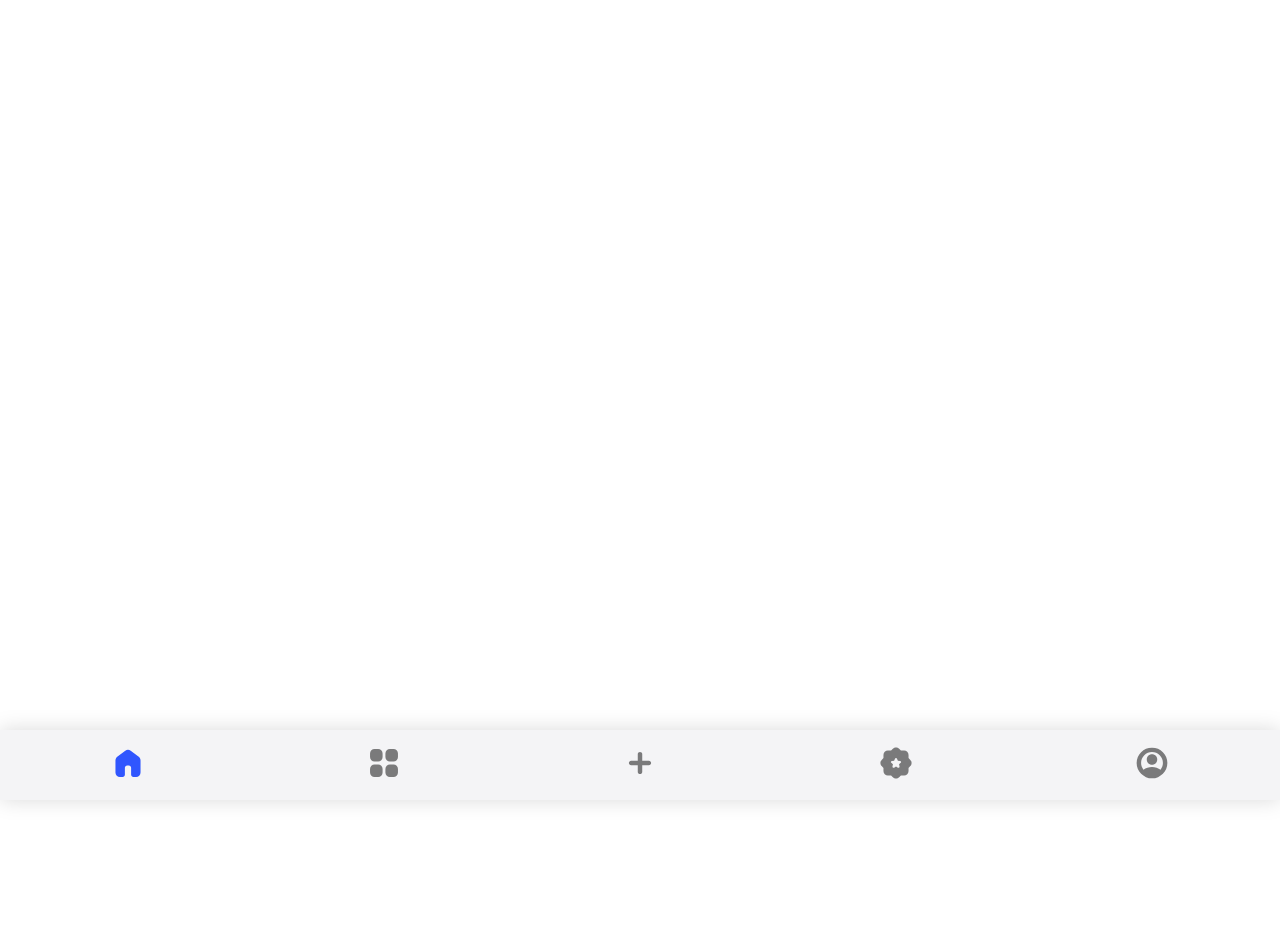
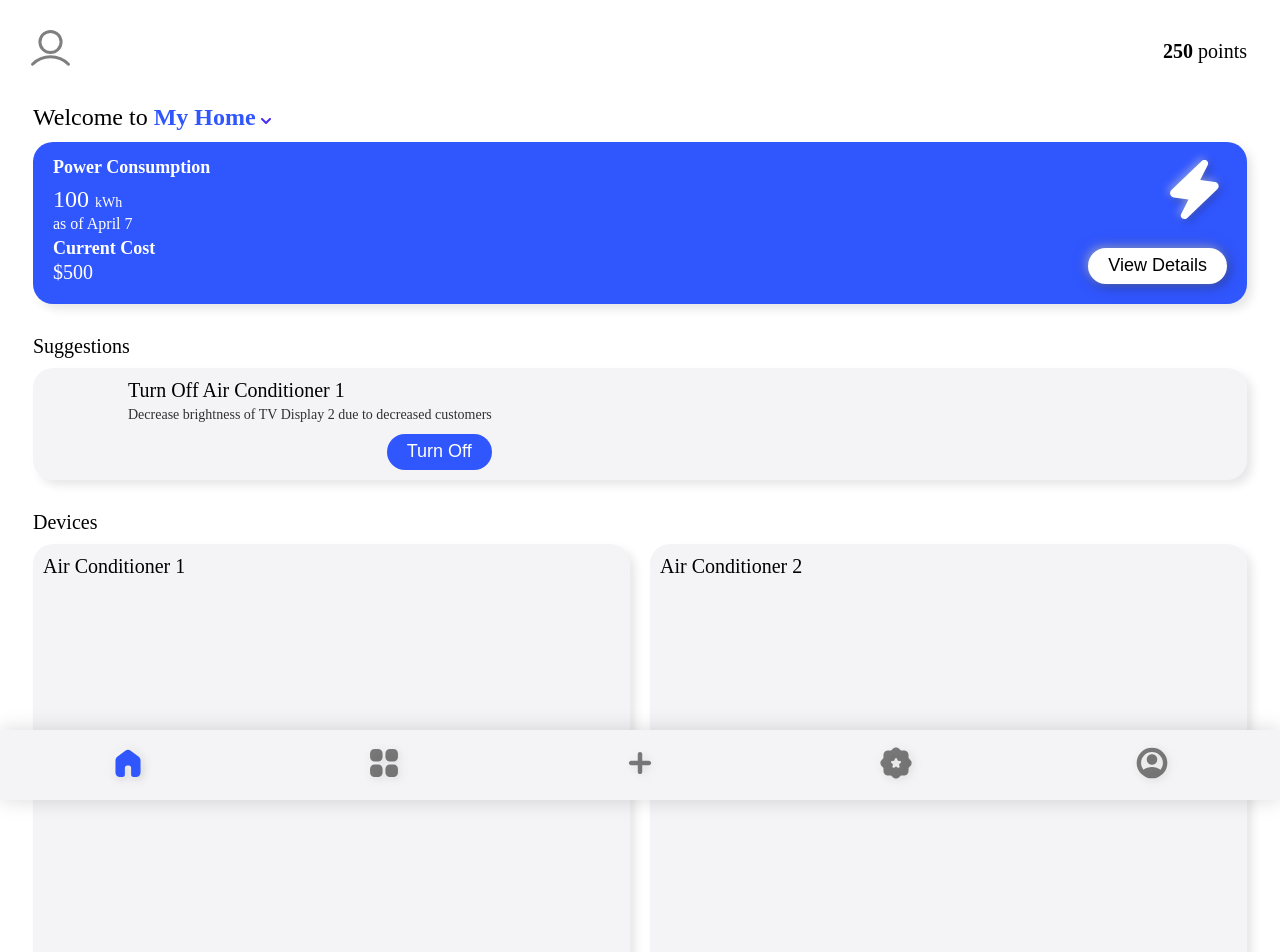
Before and after one commit to Tien-Cheng/protos, a Vue app in the folder frontend/: page / in a window 1280 px wide. Shown: the top 952 px of the page. Before the commit the page ends 800 px from the top, so only its background shows below. Built offline with nearby package versions, Linux system fonts and the light colour scheme; what @qvant/qui-max would draw is missing.

Commit message:
[feat] made home screen

```diff
--- a/frontend/src/App.vue
+++ b/frontend/src/App.vue
@@ -12,10 +12,11 @@ import { RouterView } from "vue-router";
   --primary: #3056FE;
   --background: #f4f4f6;
   --default-shadow: 0 0 20px #00000026;
-  --default-neu: -5px -5px 10px 3px #ffffffc4, 5px 5px 10px -1px #0000001a;
+  --default-neu: -5px -5px 10px #ffffffc4, 5px 5px 10px #0000001a;
   --secondary-shadow: 0 0 20px #00000026;
   --secondary-neu: -4px -4px 7px #ffffffc4, 4px 4px 7px #0000001a;
-  --icon-neu: -2px -2px 5px 2 #ffffffc4, 2px 2px 5px #0000001a;
+  --icon-neu: drop-shadow(-2px -2px 4px #ffffffc4) drop-shadow(2px 2px 4px #00000026);
+  --darkened-icon-neu: drop-shadow(-2px -2px 4px #ffffff70) drop-shadow(2px 2px 4px #00000050);
   --inner-neu: -4px -4px 7px #ffffffc4 inset, 4px 4px 7px #0000001a inset;
 }
 
@@ -31,4 +32,52 @@ import { RouterView } from "vue-router";
   border-radius: 5px;
   background-color: #7f7f7f7f;
 }
+
+body {
+  color: black;
+}
+
+h1,
+h2,
+h3,
+h4,
+p {
+  margin: 0;
+  line-height: 1.2;
+}
+
+h1, h2, h3 {
+  font-weight: 300;
+}
+
+h4, p {
+  font-weight: 500;
+}
+
+h1 {
+  font-size: 24px;
+}
+
+h2 {
+  font-size: 20px;
+}
+
+h3 {
+  font-size: 18px;
+}
+
+h4 {
+  font-size: 14px;
+}
+
+b {
+  font-weight: 700;
+}
+
+button {
+  outline: none;
+  border: none;
+  margin: none;
+  padding: none;
+}
 </style>
--- a/frontend/src/components/AppBar.vue
+++ b/frontend/src/components/AppBar.vue
@@ -67,7 +67,7 @@ router.currentRoute;
 }
 
 .nav-bar svg {
-  backdrop-filter: drop-shadow(var(--icon-neu));
+  filter: var(--icon-neu);
 }
 
 .nav-bar svg path {
--- /dev/null
+++ b/frontend/src/components/DeviceCard.vue
@@ -0,0 +1,59 @@
+<script setup lang="ts">
+import SectionCard from './SectionCard.vue';
+import SlideSwitch from './SlideSwitch.vue';
+
+const props = defineProps<{
+  name: string,
+  status: "active" | "inactive" | "disconnected" | "error",
+}>();
+
+const output = defineModel<string>();
+
+const emits = defineEmits<{
+  (e: "update", status: "active" | "inactive"): void;
+}>();
+
+function update(v: "active" | "inactive") {
+  output.value = v;
+  emits("update", v);
+}
+
+</script>
+
+<template>
+
+  <SectionCard class="device-card" :status="output">
+    <h2>{{ name }}</h2>
+    <div class="bottom-wrap">
+      <SlideSwitch @update="v => { if (!['disconnected', 'error'].includes(status)) update(v ? 'active' : 'inactive');}" :value="status == 'active'" />
+      <div class="device-icon" />
+    </div>
+  </SectionCard>
+</template>
+
+<style scoped>
+.device-card {
+  aspect-ratio: 1;
+  /* max-width: calc(50vw - 20px); */
+  display: flex;
+  flex-direction: column;
+  justify-content: space-between;
+}
+
+.device-card[status="active"] {
+  color: white;
+  background: var(--primary);
+}
+
+.bottom-wrap {
+  display: flex;
+  justify-content: space-between;
+  align-items: flex-end;
+}
+
+.device-icon {
+  width: 40px;
+  height: 40px;
+  background: white;
+}
+</style>
--- a/frontend/src/components/SectionCard.vue
+++ b/frontend/src/components/SectionCard.vue
@@ -8,11 +8,11 @@
   </div>
 </template>
 
-<style>
-div.section-card {
+<style scoped>
+.section-card {
   background: var(--background);
   border-radius: 20px;
-  margin: 10px;
+  margin: 10px 0;
   padding: 10px;
   box-shadow: var(--default-neu);
 }
--- a/frontend/src/components/SlideSwitch.vue
+++ b/frontend/src/components/SlideSwitch.vue
@@ -10,13 +10,13 @@ defineProps<{
 }>();
 
 const emits = defineEmits<{
-  (e: "click", newValue: boolean): void,
+  (e: "update", newValue: boolean): void,
 }>();
 
 onMounted(() => {
   // input.value.checked = props.value;
   input.value.addEventListener("change", () => {
-    emits("click", input.value.checked);
+    emits("update", input.value.checked);
   });
 });
 
@@ -48,7 +48,7 @@ input {
 }
 
 .switch-main:has(input:checked) {
-  background: #FFFFFF40;
+  background: #FFFFFFb4;
 
   .knob {
     background: var(--primary);
@@ -66,7 +66,7 @@ input {
   margin: 5px;
   border-radius: 20px;
   box-shadow: var(--secondary-shadow);
-  background: #CFD2D5;
+  background: var(--background);
   transition: all ease .2s;
 }
 
--- a/frontend/src/pages/Home.vue
+++ b/frontend/src/pages/Home.vue
@@ -1,10 +1,208 @@
 <script setup lang="ts">
+import { ref } from 'vue';
 import AppBar from '../components/AppBar.vue';
+import SectionCard from '../components/SectionCard.vue';
+import DeviceCard from '../components/DeviceCard.vue';
+
+const score = ref(250);
+const data = ref({
+  power: 100,
+  cost: 500
+});
+const date = new Date();
+
+const suggestions = ref({
+  "Turn Off Air Conditioner 1": {
+    description: "Decrease brightness of TV Display 2 due to decreased customers",
+    button: "Turn Off"
+  }
+} as { [key: string]: { description: string, button: string } });
+
+const devices = ref({
+  "Air Conditioner 1": "inactive",
+  "Air Conditioner 2": "inactive",
+  "Air Conditioner 3": "inactive",
+} as { [key: string]: "active" | "inactive" | "disconnected" | "error" });
 
 </script>
 
 <template>
-  <AppBar>
+  <div class="home-header">
+    <img src="../assets/profile_picture.svg">
+    <h2 class="points">
+      <b>{{ score }}</b> points
+    </h2>
+  </div>
+  <div class="home-content">
+    <h1 class="home-title">
+      Welcome to <b>My Home</b>
+      <svg class="drop-down" width="11" height="7" viewBox="0 0 11 7" fill="none" xmlns="http://www.w3.org/2000/svg">
+        <path fill-rule="evenodd" clip-rule="evenodd"
+          d="M0.292787 0.305288C0.480314 0.117817 0.734622 0.0125018 0.999786 0.0125018C1.26495 0.0125018 1.51926 0.117817 1.70679 0.305288L4.99979 3.59829L8.29279 0.305288C8.38503 0.209778 8.49538 0.133596 8.61738 0.0811869C8.73939 0.0287779 8.87061 0.00119157 9.00339 3.77571e-05C9.13616 -0.00111606 9.26784 0.0241854 9.39074 0.0744663C9.51364 0.124747 9.62529 0.199 9.71918 0.292893C9.81307 0.386786 9.88733 0.498438 9.93761 0.621334C9.98789 0.744231 10.0132 0.87591 10.012 1.00869C10.0109 1.14147 9.9833 1.27269 9.93089 1.39469C9.87848 1.5167 9.8023 1.62704 9.70679 1.71929L5.70679 5.71929C5.51926 5.90676 5.26495 6.01207 4.99979 6.01207C4.73462 6.01207 4.48031 5.90676 4.29279 5.71929L0.292787 1.71929C0.105316 1.53176 0 1.27745 0 1.01229C0 0.747124 0.105316 0.492816 0.292787 0.305288Z"
+          fill="#482FF7" />
+      </svg>
+    </h1>
+    <SectionCard id="homeMainCard">
+      <div class="power-flex">
+        <div class="power-wrap">
+          <h3 class="card-title">
+            <b>Power Consumption</b>
+          </h3>
+          <h1 class="power">
+            {{ data.power }}
+            <h4 class="power-unit">kWh</h4>
+          </h1>
+          <p>as of {{ date.toLocaleString('default', { day: 'numeric', month: 'long' }) }}</p>
+        </div>
+        <div class="power-icon">
+          <svg width="65" height="65" viewBox="0 0 24 24" fill="none" xmlns="http://www.w3.org/2000/svg">
+            <path
+              d="M9.77503 15.65L4.37503 14.925C3.72503 14.8417 3.29587 14.4875 3.08753 13.8625C2.8792 13.2375 3.0167 12.6917 3.50003 12.225L14.675 1.50002C14.7917 1.38336 14.9334 1.29586 15.1 1.23752C15.2667 1.17919 15.5 1.15002 15.8 1.15002C16.2667 1.15002 16.6209 1.35002 16.8625 1.75002C17.1042 2.15002 17.1167 2.55836 16.9 2.97502L14.1 8.52502L19.525 9.20002C20.1917 9.28336 20.625 9.63752 20.825 10.2625C21.025 10.8875 20.8834 11.4334 20.4 11.9L9.32503 22.5C9.20837 22.6167 9.0667 22.7042 8.90003 22.7625C8.73337 22.8209 8.50003 22.85 8.20003 22.85C7.73337 22.85 7.37503 22.6542 7.12503 22.2625C6.87503 21.8709 6.85837 21.4667 7.07503 21.05L9.77503 15.65Z"
+              fill="white" />
+          </svg>
+        </div>
+      </div>
+      <div class="cost-flex">
+        <div class="cost-wrap">
+          <h3 class="card-title">
+            <b>Current Cost</b>
+          </h3>
+          <h2>${{ data.cost }}</h2>
+        </div>
+        <button type="button" class="details-button">
+          <h3>View Details</h3>
+        </button>
+      </div>
+    </SectionCard>
+    <h2 class="section-title">Suggestions</h2>
+    <SectionCard v-for="(value, key) in suggestions" class="suggestion-card">
+      <div class="suggestion-icon" />
+      <div class="suggestion-content">
+        <h2>{{ key }}</h2>
+        <h4 class="suggestion-description">{{ value.description }}</h4>
+        <button type="button" class="suggestion-button">
+          <h3>{{ value.button }}</h3>
+        </button>
+      </div>
+    </SectionCard>
+    <h2 class="section-title">Devices</h2>
+    <div class="device-wrap">
+      <DeviceCard v-for="(value, key) in devices" :name="key.toString()" :status="value" />
+    </div>
+  </div>
+  <AppBar />
+</template>
 
-  </AppBar>
-</template>
+<style>
+.home-content {
+  margin: 0 25px;
+  padding-bottom: 100px;
+}
+
+.home-header {
+  display: flex;
+  justify-content: space-between;
+  align-items: center;
+  padding: 15px;
+
+  .points {
+    margin: 0 10px;
+  }
+}
+
+.home-title {
+  margin: 10px 0;
+
+  .drop-down {
+    margin-left: 5px;
+  }
+
+  b {
+    color: var(--primary);
+  }
+}
+
+.section-title {
+  margin: 30px 0 10px;
+}
+
+#homeMainCard {
+  color: white;
+  background: var(--primary);
+  padding: 15px 20px;
+
+  .power-flex,
+  .cost-flex {
+    display: flex;
+    justify-content: space-between;
+  }
+
+  .cost-flex {
+    margin: 5px 0;
+    align-items: flex-end;
+  }
+
+  .power {
+    margin-top: 7px;
+  }
+
+  .power-unit {
+    display: inline-flex;
+  }
+
+  .power-icon svg {
+    filter: var(--darkened-icon-neu);
+  }
+}
+
+.suggestion-card {
+  display: flex;
+}
+
+.suggestion-icon {
+  width: 45px;
+  height: 45px;
+  margin: 20px;
+}
+
+.suggestion-content {
+  display: flex;
+  flex-direction: column;
+}
+
+.suggestion-description {
+  margin: 5px 0 10px;
+  opacity: .8;
+}
+
+.details-button,
+.suggestion-button {
+  height: 36px;
+  padding: 2px 20px;
+  border-radius: 50px;
+}
+
+.details-button {
+  background: white;
+  box-shadow: var(--secondary-shadow);
+  filter: var(--darkened-icon-neu);
+}
+
+.suggestion-button {
+  color: white;
+  background: var(--primary);
+  filter: var(--secondary-neu);
+  align-self: flex-end;
+}
+
+.device-wrap {
+  display: grid;
+  width: calc(100% + 20px);
+  grid-template-columns: repeat(2, 1fr);
+  margin: -10px;
+}
+
+.device-wrap > div.device-card {
+  margin: 10px;
+}
+</style>
```
Also changed, not shown: frontend/src/assets/dropdown_arrow.svg (added), frontend/src/assets/profile_picture.svg (added).
